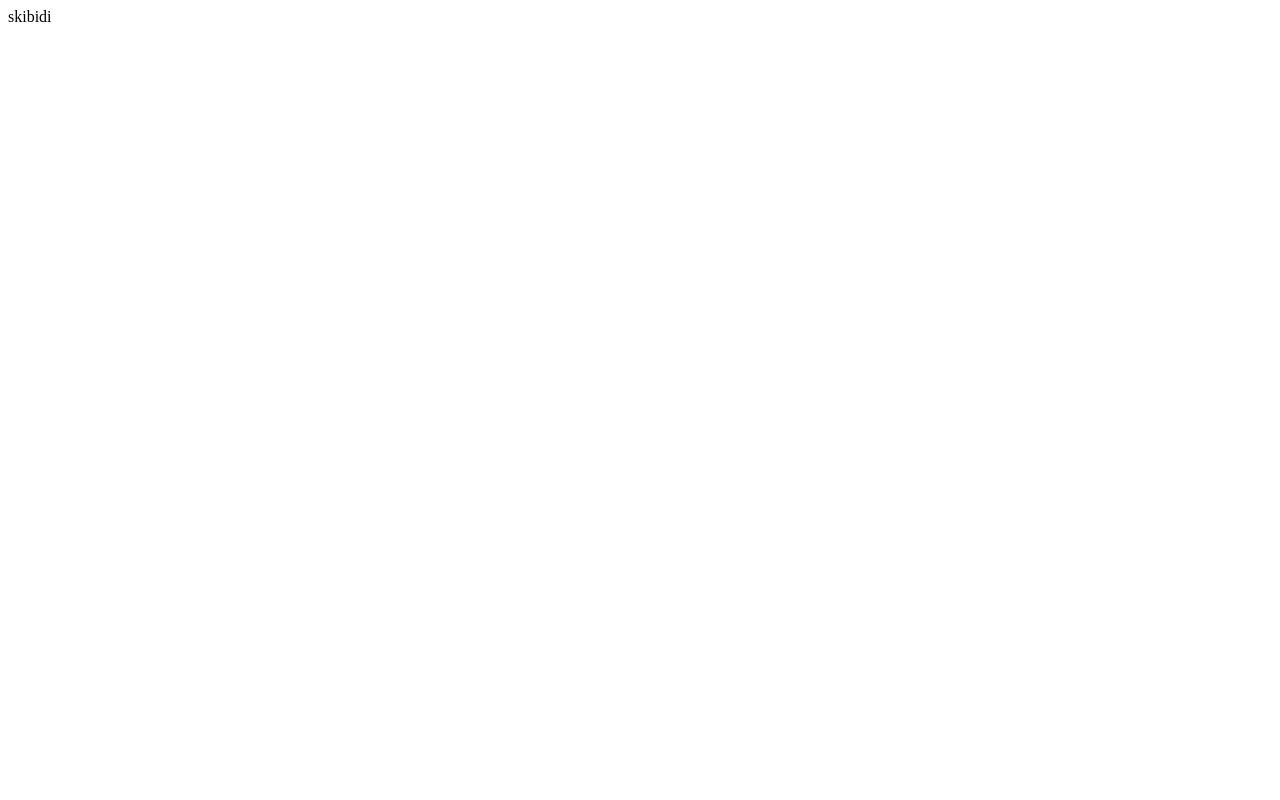
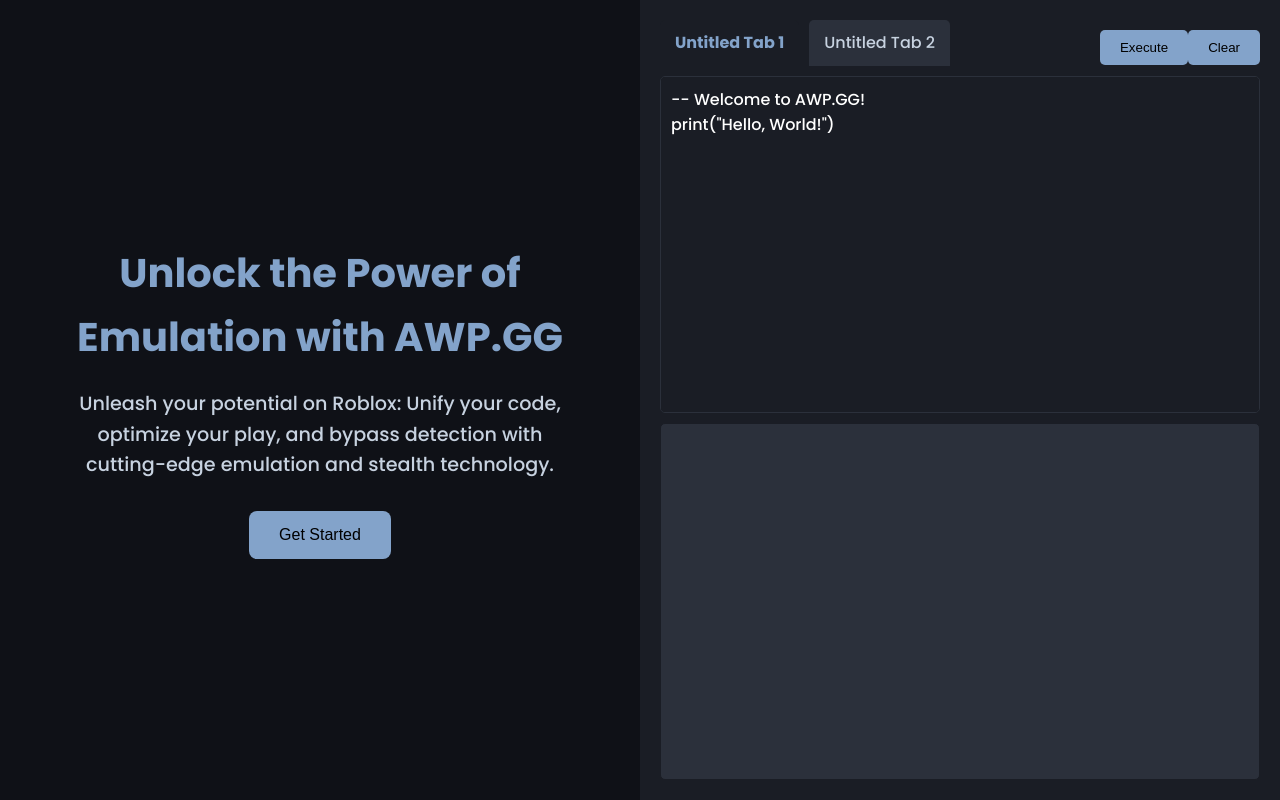
Before and after one commit to HeeditZ/Atlantis, a plain HTML site: page Atlantis.html in a window 1280 px wide. Drawn offline with Linux system fonts and the light colour scheme.

Commit message:
Update Atlantis.html

```diff
--- a/Atlantis.html
+++ b/Atlantis.html
@@ -1 +1,212 @@
-skibidi
+<!DOCTYPE html>
+<html lang="en">
+<head>
+  <meta charset="UTF-8" />
+  <meta name="viewport" content="width=device-width, initial-scale=1.0" />
+  <title>AWP.GG Script Editor</title>
+  <link href="https://fonts.googleapis.com/css2?family=Poppins:wght@500;700&display=swap" rel="stylesheet">
+  <style>
+    /* Global Styles */
+    * {
+      margin: 0;
+      padding: 0;
+      box-sizing: border-box;
+    }
+    body {
+      font-family: 'Poppins', sans-serif;
+      background-color: #0f1117;
+      color: #ffffff;
+      line-height: 1.6;
+      min-height: 100vh;
+    }
+    .container {
+      display: flex;
+      height: 100vh;
+    }
+    /* Left Section */
+    .left-section {
+      flex: 1;
+      padding: 20px;
+      display: flex;
+      flex-direction: column;
+      justify-content: center;
+      align-items: center;
+      text-align: center;
+    }
+    .left-section h1 {
+      font-size: 2.5rem;
+      color: #83A3CA;
+      margin-bottom: 20px;
+    }
+    .left-section p {
+      font-size: 1.2rem;
+      color: #c7d2e0;
+      max-width: 500px;
+      margin-bottom: 30px;
+    }
+    .cta-button {
+      background-color: #83A3CA;
+      color: #000;
+      padding: 15px 30px;
+      border: none;
+      border-radius: 8px;
+      font-size: 1rem;
+      cursor: pointer;
+      transition: all 0.3s ease;
+    }
+    .cta-button:hover {
+      background-color: #6d90bc;
+      transform: translateY(-2px);
+    }
+    /* Right Section */
+    .right-section {
+      flex: 1;
+      display: flex;
+      flex-direction: column;
+      background-color: #1a1d25;
+      padding: 20px;
+    }
+    .editor-header {
+      display: flex;
+      justify-content: space-between;
+      align-items: center;
+      margin-bottom: 10px;
+    }
+    .tabs {
+      display: flex;
+      gap: 10px;
+    }
+    .tab {
+      background-color: #2b303b;
+      color: #c7d2e0;
+      padding: 10px 15px;
+      border-radius: 5px 5px 0 0;
+      cursor: pointer;
+      transition: all 0.3s ease;
+    }
+    .tab.active {
+      background-color: #1a1d25;
+      color: #83A3CA;
+      font-weight: bold;
+    }
+    .editor {
+      flex: 1;
+      background-color: #1a1d25;
+      border: 1px solid #2b303b;
+      border-radius: 5px;
+      overflow: hidden;
+    }
+    textarea {
+      width: 100%;
+      height: 100%;
+      background-color: #1a1d25;
+      color: #ffffff;
+      border: none;
+      resize: none;
+      padding: 10px;
+      font-family: 'Poppins', monospace;
+      font-size: 1rem;
+      outline: none;
+    }
+    .controls {
+      display: flex;
+      justify-content: space-between;
+      margin-top: 10px;
+    }
+    .controls button {
+      background-color: #83A3CA;
+      color: #000;
+      padding: 10px 20px;
+      border: none;
+      border-radius: 5px;
+      cursor: pointer;
+      transition: all 0.3s ease;
+    }
+    .controls button:hover {
+      background-color: #6d90bc;
+      transform: translateY(-2px);
+    }
+    .output {
+      flex: 1;
+      background-color: #2b303b;
+      color: #c7d2e0;
+      padding: 10px;
+      border: 1px solid #1a1d25;
+      border-radius: 5px;
+      margin-top: 10px;
+      overflow-y: auto;
+      white-space: pre-wrap;
+    }
+  </style>
+</head>
+<body>
+  <div class="container">
+    <!-- Left Section -->
+    <div class="left-section">
+      <h1>Unlock the Power of Emulation with AWP.GG</h1>
+      <p>Unleash your potential on Roblox: Unify your code, optimize your play, and bypass detection with cutting-edge emulation and stealth technology.</p>
+      <button class="cta-button">Get Started</button>
+    </div>
+
+    <!-- Right Section -->
+    <div class="right-section">
+      <!-- Editor Header -->
+      <div class="editor-header">
+        <div class="tabs">
+          <div class="tab active" onclick="switchTab(0)">Untitled Tab 1</div>
+          <div class="tab" onclick="switchTab(1)">Untitled Tab 2</div>
+        </div>
+        <div class="controls">
+          <button onclick="executeScript()">Execute</button>
+          <button onclick="clearOutput()">Clear</button>
+        </div>
+      </div>
+
+      <!-- Script Editor -->
+      <div class="editor">
+        <textarea id="script-editor">-- Welcome to AWP.GG!
+print("Hello, World!")</textarea>
+      </div>
+
+      <!-- Output Console -->
+      <div class="output" id="output-console"></div>
+    </div>
+  </div>
+
+  <script>
+    // Switch between tabs
+    function switchTab(index) {
+      const tabs = document.querySelectorAll('.tab');
+      tabs.forEach((tab, i) => {
+        tab.classList.toggle('active', i === index);
+      });
+      // Update editor content based on tab (optional)
+    }
+
+    // Execute the script
+    function executeScript() {
+      const script = document.getElementById('script-editor').value;
+      const outputConsole = document.getElementById('output-console');
+      outputConsole.innerHTML = ''; // Clear previous output
+
+      try {
+        // Create a sandboxed environment to execute the script
+        const sandbox = {};
+        const scriptFunction = new Function(script); // Convert script to a function
+        scriptFunction.call(sandbox); // Execute in sandboxed context
+
+        // Display success message
+        outputConsole.innerHTML += `> Script executed successfully\n`;
+      } catch (error) {
+        // Display error message
+        outputConsole.innerHTML += `> Error: ${error.message}\n`;
+      }
+    }
+
+    // Clear the output console
+    function clearOutput() {
+      document.getElementById('output-console').innerHTML = '';
+    }
+  </script>
+</body>
+</html>
```
